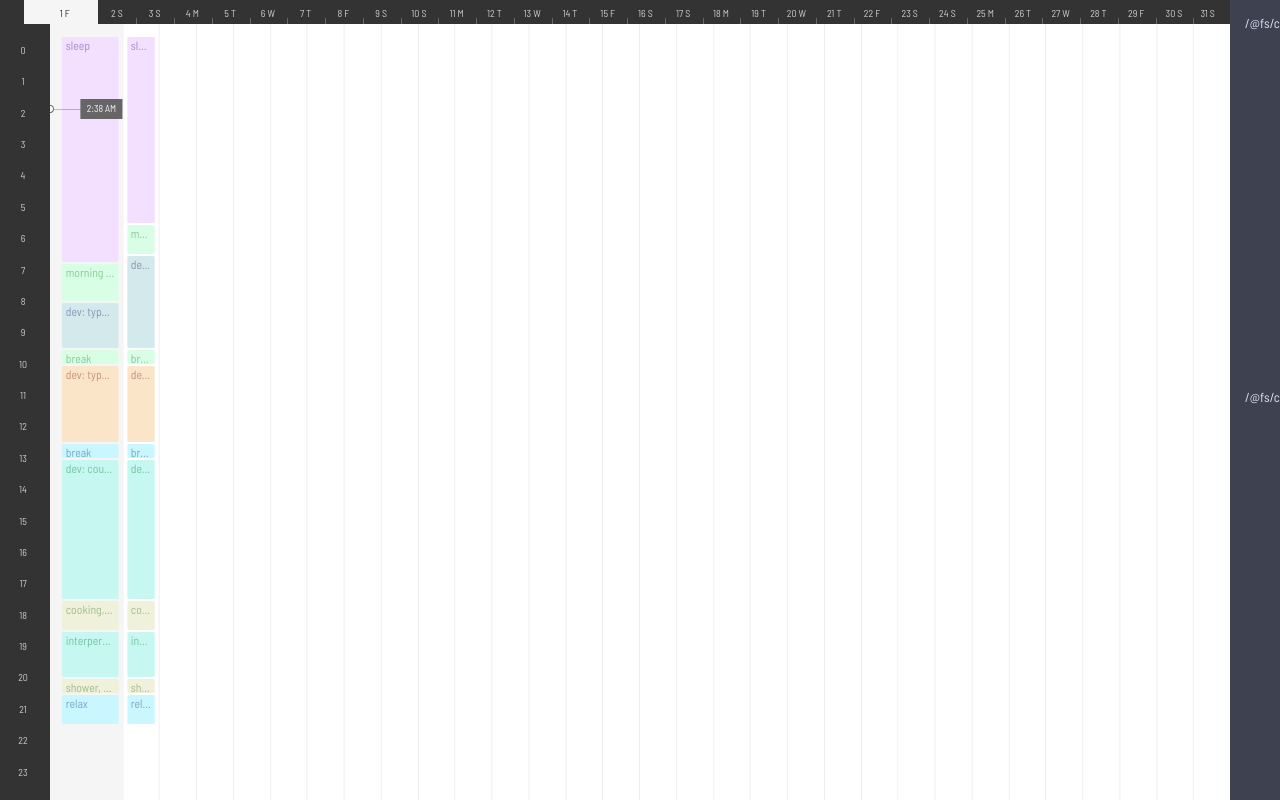
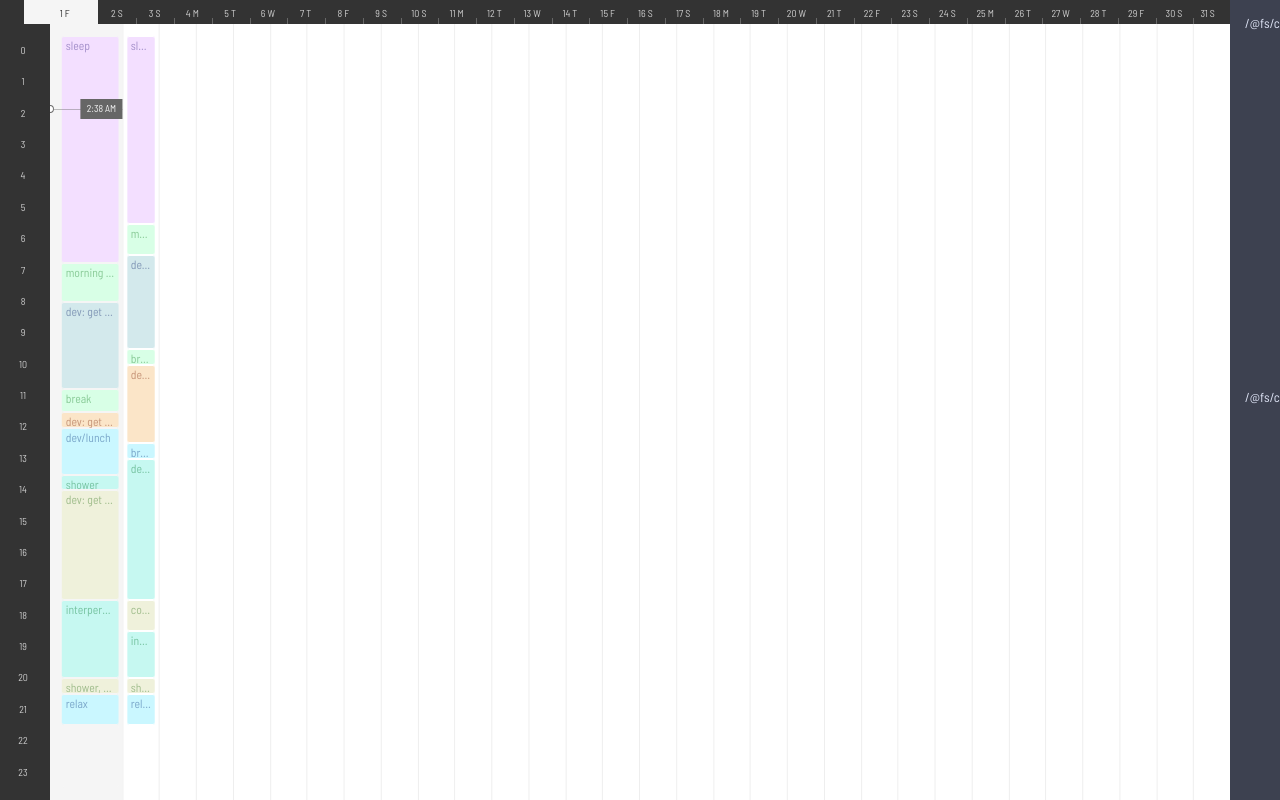
Before and after one commit to vincentbollaert/get-shit-done, a React app in the folder client/: page / in a window 1280 px wide. Built offline with nearby package versions, Linux system fonts and the light colour scheme.

Commit message:
pass selected color through and set in reducer

```diff
--- a/client/src/components/Colorpicker/component.jsx
+++ b/client/src/components/Colorpicker/component.jsx
@@ -36,21 +36,20 @@ const Color = styled.div`
   };
 `
 
-const Colorpicker = ({ selectColor }) => {
+const Colorpicker = ({ selectedColor, setSelectedColor }) => {
   const { colors } = useSelector(state => state.settings)
   const [isOpen, toggleIsOpen] = useState(false)
-  const [selectedColor, setSelectedColor] = useState(false)
 
   function handleClick(color) {
     setSelectedColor(color)
-    selectColor(color)
+    toggleIsOpen(false)
   }
   return (
     <Wrap>
-      <Toggle color={colors[selectedColor]} onClick={() => toggleIsOpen(!isOpen)}></Toggle>
+      <Toggle color={selectedColor} onClick={() => toggleIsOpen(!isOpen)}></Toggle>
       <Colors isOpen={isOpen}>
         {Object.entries(colors).map(([key, value]) => (
-          <Color color={value} key={key} onClick={() => handleClick(key)} />
+          <Color color={value} key={key} onClick={() => handleClick([key, value])} />
         ))}
       </Colors>
     </Wrap>
--- a/client/src/pages/Home/AddNewCalendarTask.jsx
+++ b/client/src/pages/Home/AddNewCalendarTask.jsx
@@ -1,4 +1,4 @@
-import React from 'react'
+import React, { useState } from 'react'
 import { useForm } from 'react-hook-form'
 import styled from 'styled-components'
 import TextField from '../../components/form/Field/component'
@@ -7,9 +7,14 @@ import Colorpicker from '../../components/Colorpicker/component'
 
 const Form = styled.form``
 function AddNewCalendarTask({ from, addNewTask }) {
+  const [[colorName, colorValue], setSelectedColor] = useState([])
   const { register, handleSubmit, errors } = useForm({ defaultValues: { from } })
-  const onSubmit = data => addNewTask(data)
+  const onSubmit = data => addNewTask({
+    ...data,
+    color: { colorName, colorValue },
+  })
   const isError = Object.entries(errors).length > 0
+
 
   return (
     <Form onSubmit={handleSubmit(onSubmit)}>
@@ -48,7 +53,7 @@ function AddNewCalendarTask({ from, addNewTask }) {
         errorMessage={errors.to?.type}
         inputRef={register({ required: true, maxLength: 80 })}
       />
-      <Colorpicker />
+      <Colorpicker selectedColor={colorValue} setSelectedColor={setSelectedColor} />
       <Button isDisabled={isError} isInForm type="submit">Add new task</Button>
     </Form>
   )
--- a/client/src/reducers/calendar.js
+++ b/client/src/reducers/calendar.js
@@ -40,49 +40,49 @@ const initialState = {
         },
         {
           id: nanoid(),
-          time: [8.5, 10],
-          name: 'dev: typescript, tests',
+          time: [8.5, 11.25],
+          name: 'dev: get shit together',
           color: colors.dummy3,
           textColor: colorDarken(dummyColorsYeye[colors.dummy3], -80),
         },
         {
           id: nanoid(),
-          time: [10, 10.5],
+          time: [11.25, 12],
           name: 'break',
           color: colors.dummy4,
           textColor: colorDarken(dummyColorsYeye[colors.dummy4], -80),
         },
         {
           id: nanoid(),
-          time: [10.5, 13],
-          name: 'dev: typescript, tests',
+          time: [12, 12.5],
+          name: 'dev: get shit together',
           color: colors.dummy5,
           textColor: colorDarken(dummyColorsYeye[colors.dummy5], -80),
         },
         {
           id: nanoid(),
-          time: [13, 13.5],
-          name: 'break',
+          time: [12.5, 14],
+          name: 'dev/lunch',
           color: colors.dummy6,
           textColor: colorDarken(dummyColorsYeye[colors.dummy6], -80),
         },
         {
           id: nanoid(),
-          time: [13.5, 18],
-          name: 'dev: courses',
+          time: [14, 14.5],
+          name: 'shower',
           color: colors.dummy7,
           textColor: colorDarken(dummyColorsYeye[colors.dummy7], -80),
         },
         {
           id: nanoid(),
-          time: [18, 19],
-          name: 'cooking, mai',
+          time: [14.5, 18],
+          name: 'dev: get shit together',
           color: colors.dummy8,
           textColor: colorDarken(dummyColorsYeye[colors.dummy8], -80),
         },
         {
           id: nanoid(),
-          time: [19, 20.5],
+          time: [18, 20.5],
           name: 'interpersonal courses',
           color: colors.dummy7,
           textColor: colorDarken(dummyColorsYeye[colors.dummy7], -80),
@@ -205,14 +205,16 @@ export const { reducer, actions } = createSlice({
         .filter(day => format(day, 'd') >= from && format(day, 'd') <= to)
         .map(day => day.toString())
     },
-    addTask(state, { payload: { name, dateString, group, from, to } }) {
+    addTask(state, { payload: { name, dateString, group, from, to, color }}) {
+      const { colorName, colorValue } = color
       const taskToUpdate = state.allTasksByDay.find(tasksByDay => tasksByDay.dateString === dateString)
+
       taskToUpdate.tasks.push({
         id: nanoid(),
         time: [from, to],
         name,
-        color: colors.dummy9,
-        textColor: colorDarken(dummyColorsYeye[colors.dummy9], -80),
+        color: colorName,
+        textColor: colorDarken(colorValue, -80),
       })
     }
   }
```
